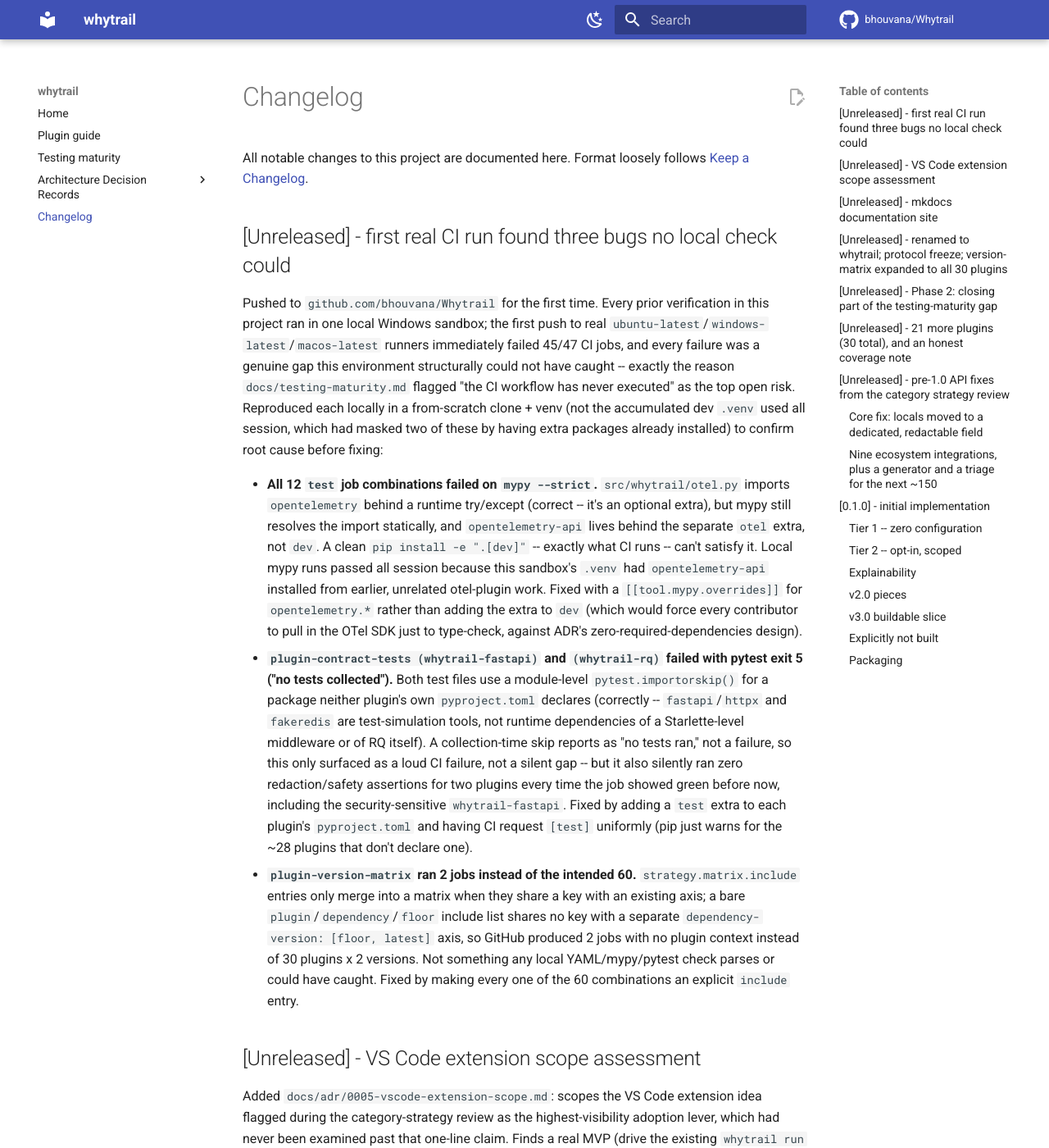
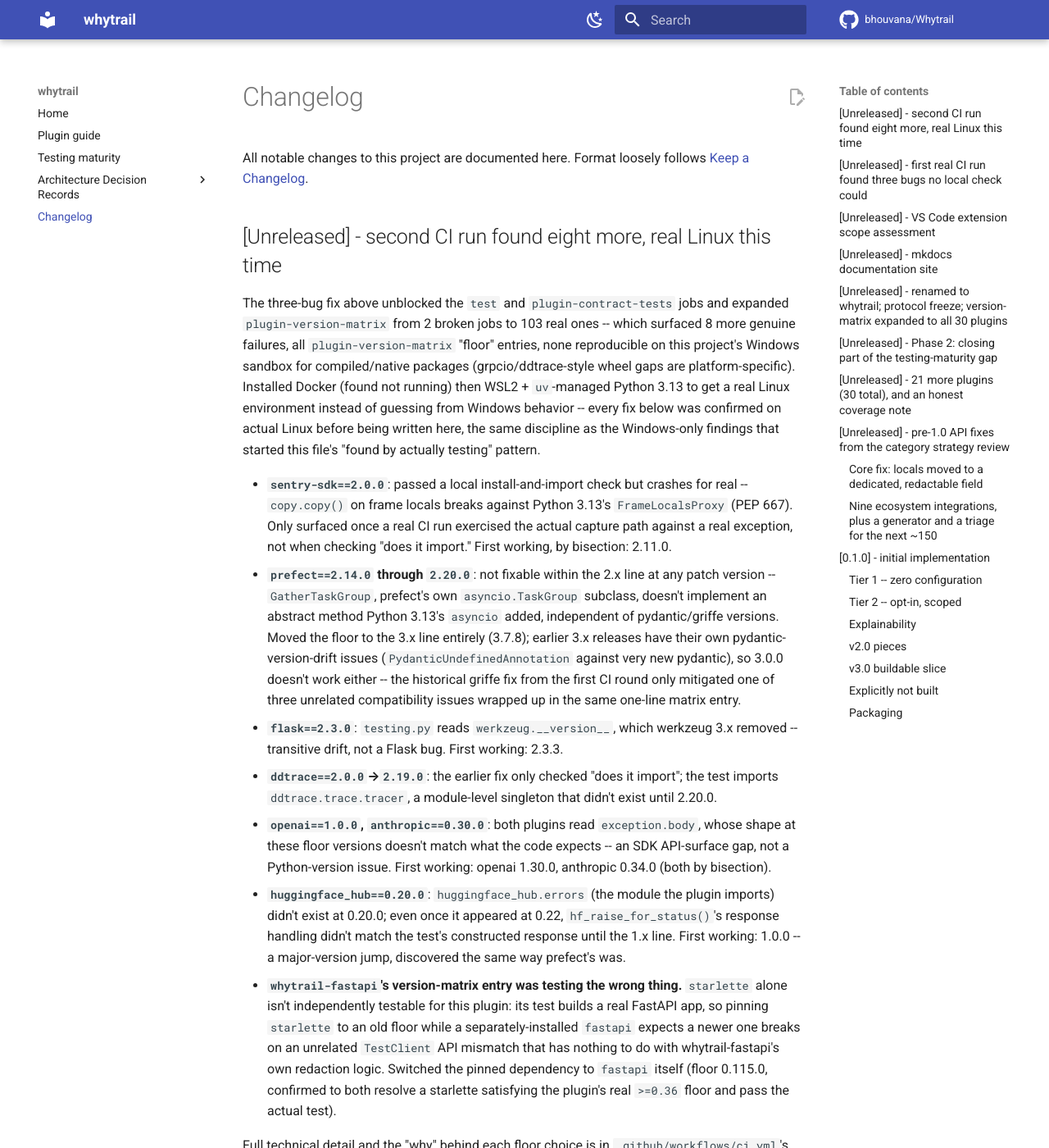
Before and after one commit to bhouvana/Whytrail, an MkDocs documentation site: the page built from docs/changelog.md, in a window 1280 px wide and 1400 px high. Shown: the whole window at 82% size. Built offline with MkDocs 1.6.1 and Material for MkDocs 9.7.7, drawn with Linux system fonts in a browser that asks for light colours; comment, search, counter and statistics services are not loaded; some of the changed text lies outside the part shown.

Commit message:
Fix mypy python_version pin and eight version-matrix floor bugs
Second CI run (after the first three-bug fix) expanded
plugin-version-matrix to 103 real jobs and found:

- mypy failing on Python 3.10/3.11 test-job runs: sys.monitoring
  (PEP 669) is correctly runtime-gated for <3.12, but typeshed only
  declares it for python_version>=3.12, so mypy invoked from an
  older venv flagged every access. Pinned [tool.mypy] python_version
  to 3.12 explicitly, independent of whichever interpreter runs mypy.

- Eight plugin-version-matrix floor bugs, found by setting up a real
  Linux environment (WSL2 + uv-managed Python 3.13) after Windows
  proved unreliable for reproducing compiled-package and
  wheel-availability issues:
  sentry-sdk (FrameLocalsProxy/PEP 667 crash, not caught by an
  install-only check), prefect (moved floor to the 3.x line -- 2.x's
  own asyncio.TaskGroup subclass is incompatible with 3.13,
  independent of the earlier griffe fix), flask (werkzeug.__version__
  removed), ddtrace/openai/anthropic/huggingface_hub (test/plugin
  code written against a newer SDK API than the stated floor
  provides), and whytrail-fastapi's matrix entry (was pinning
  starlette independently of fastapi, which isn't how that plugin's
  test actually exercises versions -- switched to pinning fastapi
  itself).

Every fix verified passing on real Linux before being committed, not
assumed from Windows behavior. Full writeup in CHANGELOG.md and the
plugin-version-matrix job's own comment block.

Co-Authored-By: Claude Sonnet 5 <noreply@anthropic.com>

```diff
--- a/CHANGELOG.md
+++ b/CHANGELOG.md
@@ -2,6 +2,64 @@
 
 All notable changes to this project are documented here. Format loosely
 follows [Keep a Changelog](https://keepachangelog.com/).
+
+## [Unreleased] - second CI run found eight more, real Linux this time
+
+The three-bug fix above unblocked the `test` and `plugin-contract-tests`
+jobs and expanded `plugin-version-matrix` from 2 broken jobs to 103 real
+ones -- which surfaced 8 more genuine failures, all `plugin-version-matrix`
+"floor" entries, none reproducible on this project's Windows sandbox for
+compiled/native packages (grpcio/ddtrace-style wheel gaps are
+platform-specific). Installed Docker (found not running) then WSL2 +
+`uv`-managed Python 3.13 to get a real Linux environment instead of
+guessing from Windows behavior -- every fix below was confirmed on actual
+Linux before being written here, the same discipline as the Windows-only
+findings that started this file's "found by actually testing" pattern.
+
+- **`sentry-sdk==2.0.0`**: passed a local install-and-import check but
+  crashes for real -- `copy.copy()` on frame locals breaks against
+  Python 3.13's `FrameLocalsProxy` (PEP 667). Only surfaced once a real
+  CI run exercised the actual capture path against a real exception, not
+  when checking "does it import." First working, by bisection: 2.11.0.
+- **`prefect==2.14.0` through `2.20.0`**: not fixable within the 2.x line
+  at any patch version -- `GatherTaskGroup`, prefect's own
+  `asyncio.TaskGroup` subclass, doesn't implement an abstract method
+  Python 3.13's `asyncio` added, independent of pydantic/griffe versions.
+  Moved the floor to the 3.x line entirely (3.7.8); earlier 3.x releases
+  have their own pydantic-version-drift issues (`PydanticUndefinedAnnotation`
+  against very new pydantic), so 3.0.0 doesn't work either -- the
+  historical griffe fix from the first CI round only mitigated one of
+  three unrelated compatibility issues wrapped up in the same one-line
+  matrix entry.
+- **`flask==2.3.0`**: `testing.py` reads `werkzeug.__version__`, which
+  werkzeug 3.x removed -- transitive drift, not a Flask bug. First
+  working: 2.3.3.
+- **`ddtrace==2.0.0`→`2.19.0`**: the earlier fix only checked "does it
+  import"; the test imports `ddtrace.trace.tracer`, a module-level
+  singleton that didn't exist until 2.20.0.
+- **`openai==1.0.0`, `anthropic==0.30.0`**: both plugins read
+  `exception.body`, whose shape at these floor versions doesn't match
+  what the code expects -- an SDK API-surface gap, not a Python-version
+  issue. First working: openai 1.30.0, anthropic 0.34.0 (both by
+  bisection).
+- **`huggingface_hub==0.20.0`**: `huggingface_hub.errors` (the module the
+  plugin imports) didn't exist at 0.20.0; even once it appeared at 0.22,
+  `hf_raise_for_status()`'s response handling didn't match the test's
+  constructed response until the 1.x line. First working: 1.0.0 -- a
+  major-version jump, discovered the same way prefect's was.
+- **`whytrail-fastapi`'s version-matrix entry was testing the wrong
+  thing.** `starlette` alone isn't independently testable for this
+  plugin: its test builds a real FastAPI app, so pinning `starlette` to
+  an old floor while a separately-installed `fastapi` expects a newer
+  one breaks on an unrelated `TestClient` API mismatch that has nothing
+  to do with whytrail-fastapi's own redaction logic. Switched the pinned
+  dependency to `fastapi` itself (floor 0.115.0, confirmed to both
+  resolve a starlette satisfying the plugin's real `>=0.36` floor and
+  pass the actual test).
+
+Full technical detail and the "why" behind each floor choice is in
+`.github/workflows/ci.yml`'s `plugin-version-matrix` job comment, not
+duplicated here.
 
 ## [Unreleased] - first real CI run found three bugs no local check could
 
--- a/docs/testing-maturity.md
+++ b/docs/testing-maturity.md
@@ -6,11 +6,16 @@ real library rather than a mock, a representative sample of the
 redaction-critical ones are now property-tested rather than
 spot-checked, and the safety-critical web middleware is verified under
 real concurrent load. That's a meaningfully higher bar than "the code
-looks correct" -- it caught real bugs (see below), including twelve
-version-compatibility bugs found by actually installing every plugin's
-stated minimum dependency version rather than assuming it works. It is
-still a different and smaller claim than "works in any condition," and
-this document exists so nobody mistakes one for the other.
+looks correct" -- it caught real bugs (see below), including twenty
+version-compatibility bugs across two rounds of finding them: an initial
+local pass (Windows, before this project had ever run on real CI), and a
+second, different set found only once the workflow actually executed on
+GitHub's Linux/macOS/Windows runners for the first time -- several
+plugins this project had locally called "confirmed fine" turned out not
+to be, once something other than "does it install and import" was
+actually checked. It is still a different and smaller claim than "works
+in any condition," and this document exists so nobody mistakes one for
+the other.
 
 ## What the current test suite actually verifies
 
@@ -43,8 +48,8 @@ this document exists so nobody mistakes one for the other.
 - **A plugin's stated minimum dependency version is confirmed to
   actually install and pass its tests on the newest supported Python**,
   now for all 30 plugins -- not assumed from the version number in
-  `pyproject.toml`. This is what found the twelve version-compatibility
-  bugs below.
+  `pyproject.toml`. This is what found the twenty version-compatibility
+  bugs below, twelve locally and eight only once real CI ran.
 - **Precedence contracts hold**: a user's manual `whytrail.register()`
   always wins over a plugin's `register_from_plugin()`, verified per plugin,
   not just in core.
@@ -63,17 +68,21 @@ this document exists so nobody mistakes one for the other.
   `is_async=False`, executing the job synchronously at `enqueue()` time
   before the worker (and its exception handler) existed -- the test was
   accidentally asserting nothing.
-- **Twelve dependency-floor bugs, found by the version-matrix job**,
-  once it was extended from 2 plugins to all 30 -- every one found by
-  actually running `pip install <dep>==<stated-floor>` on Python 3.13
-  and checking whether the result imports, not by reading a changelog:
+- **Twenty dependency-floor bugs, found by the version-matrix job
+  across two rounds** -- twelve found locally (Windows) once the job
+  was extended from 2 plugins to all 30, and eight more found only once
+  the job actually ran on real `ubuntu-latest` CI for the first time.
+  The gap between the two rounds is itself a finding: several plugins a
+  local "does it install and import" check called fine turned out
+  broken the moment a real CI run actually exercised each plugin's
+  contract tests against its pinned floor.
+
+  Round one (local, install-and-import level):
   - **No prebuilt Python 3.13 wheel, source build also fails**:
     `pydantic==2.0.3` (`typing` internals changed; first working:
     2.8.0), `pyyaml==6.0` (Cython/setuptools mismatch; first working:
-    6.0.2).
-  - **No prebuilt Python 3.13 wheel anywhere, on any platform**:
-    `grpcio==1.60.0` (first working: 1.66.2), `ddtrace==2.0.0` (first
-    working: 2.19.0), `pandas==2.0.0` (first working: 2.2.3).
+    6.0.2), `grpcio==1.60.0` (first working: 1.66.2), `pandas==2.0.0`
+    (first working: 2.2.3).
   - **Installs, crashes on import -- genuine 3.13 runtime
     incompatibility, not a packaging gap**: `sqlalchemy==2.0.0` (its
     `TypingOnly` assertion predates two dunders 3.13 added to every
@@ -81,35 +90,65 @@ this document exists so nobody mistakes one for the other.
     calls a C API function with the pre-3.13 argument count; first
     working: 0.30.0).
   - **Uses a standard-library module removed by a later Python
-    version, not a dependency-vs-3.13 issue**: `marshmallow==3.0.0`
-    imports `distutils.version.LooseVersion`, removed in 3.12 by PEP
-    632 (first working, by bisection: 3.15.0).
-  - **Transitive dependency drift -- the floor's own unpinned
-    sub-dependency moved on and broke it**: `requests==2.20.0`
-    imports `urllib3.packages.six.moves`, a shim urllib3 2.0 removed
-    (first working, by bisection: 2.25.0); `prefect==2.14.0` through
-    `2.19.0` import a `griffe` internal path a later `griffe` release
-    removed (first working: 2.20.0).
+    version**: `marshmallow==3.0.0` imports
+    `distutils.version.LooseVersion`, removed in 3.12 by PEP 632
+    (first working, by bisection: 3.15.0).
+  - **Transitive dependency drift**: `requests==2.20.0` imports
+    `urllib3.packages.six.moves`, a shim urllib3 2.0 removed (first
+    working, by bisection: 2.25.0).
 
-  Every other plugin's stated floor (`boto3`, `httpx`, `flask`,
-  `django`, `celery`, `dramatiq`, `rq`, `sentry-sdk`, `langchain-core`,
-  `huggingface_hub`, `google-api-core`, `anthropic`, `openai`,
-  `pytest`, `jsonschema`, `scrapy`, `polars`, `aiohttp`, `starlette`,
-  `pymongo`) was checked the same way and confirmed to already work --
-  not assumed, just not broken. Every plugin's floor in
+  Round two (real CI, found by Docker/WSL2 reproduction on actual Linux
+  after Windows couldn't reproduce compiled-package issues reliably):
+  - **Passed local install-and-import, crashes for real**:
+    `sentry-sdk==2.0.0` copies frame locals via `copy.copy()`, which
+    breaks against Python 3.13's `FrameLocalsProxy` (PEP 667) -- only
+    surfaced once its actual capture path ran against a real exception.
+    First working, by bisection: 2.11.0.
+  - **Not fixable within the floor's major-version line at all**:
+    `prefect==2.14.0`-`2.20.0`'s `GatherTaskGroup` (its own
+    `asyncio.TaskGroup` subclass) doesn't implement an abstract method
+    3.13's `asyncio` added -- independent of the `griffe`/pydantic
+    issues also present on the same versions. Floor moved to the 3.x
+    line: 3.7.8. Same pattern for `huggingface_hub==0.20.0`: the
+    `huggingface_hub.errors` module the plugin imports didn't exist
+    until 0.22, and `hf_raise_for_status()`'s response handling didn't
+    match until the 1.x line. First working: 1.0.0.
+  - **More transitive dependency drift**: `flask==2.3.0`'s
+    `testing.py` reads `werkzeug.__version__`, removed by werkzeug 3.x
+    (first working: 2.3.3).
+  - **Plugin/test written against a newer SDK API than the stated
+    floor provides** (not a Python-version or drift issue -- just an
+    old client library): `ddtrace==2.0.0` (the test imports
+    `ddtrace.trace.tracer`, a singleton added later; first working:
+    2.20.0), `openai==1.0.0` and `anthropic==0.30.0` (both read
+    `exception.body`, whose shape didn't match until later releases;
+    first working: 1.30.0 and 0.34.0, both by bisection).
+  - **Not independently version-testable as originally set up**:
+    `whytrail-fastapi`'s entry pinned `starlette` alone, but the test
+    builds a real FastAPI app -- an old starlette floor against a
+    separately-installed newer fastapi breaks on an unrelated
+    `TestClient` API mismatch. Switched the pinned dependency to
+    `fastapi` itself (floor: 0.115.0).
+
+  Every other plugin's stated floor (`boto3`, `httpx`, `django`,
+  `celery`, `dramatiq`, `rq`, `langchain-core`, `google-api-core`,
+  `pytest`, `jsonschema`, `scrapy`, `polars`, `aiohttp`, `pymongo`) was
+  checked the same way on real CI and confirmed to already work -- not
+  assumed, just not (yet) found broken. Every plugin's floor in
   `pyproject.toml` is left as-is, since it's still technically correct
   for older supported Python versions; `.github/workflows/ci.yml`'s
   `plugin-version-matrix` job now pins the *actually*
   Python-3.13-compatible floor for every plugin instead, so a future
   dependency bump that reintroduces any of these gaps fails CI instead
-  of shipping silently.
+  of shipping silently. Full detail on each fix is in that job's own
+  comment block, not duplicated here.
 
 ## What still isn't verified
 
 1. **Version compatibility beyond Python 3.13.** The version-matrix job
    now covers all 30 plugins, but only against Python 3.13 -- 3.10/3.11/
    3.12 floors are asserted in `pyproject.toml` but never installed and
-   checked the way 3.13's were, and the twelve bugs just found on 3.13
+   checked the way 3.13's were, and the twenty bugs just found on 3.13
    alone suggest that gap isn't hypothetical either.
 2. **The library's full exception surface.** Most plugins exercise one
    or two exception subtypes out of the library's real hierarchy --
```
Also changed, not shown: README.md (+8 -6 lines), pyproject.toml (+17 -0 lines), 1 other file.
